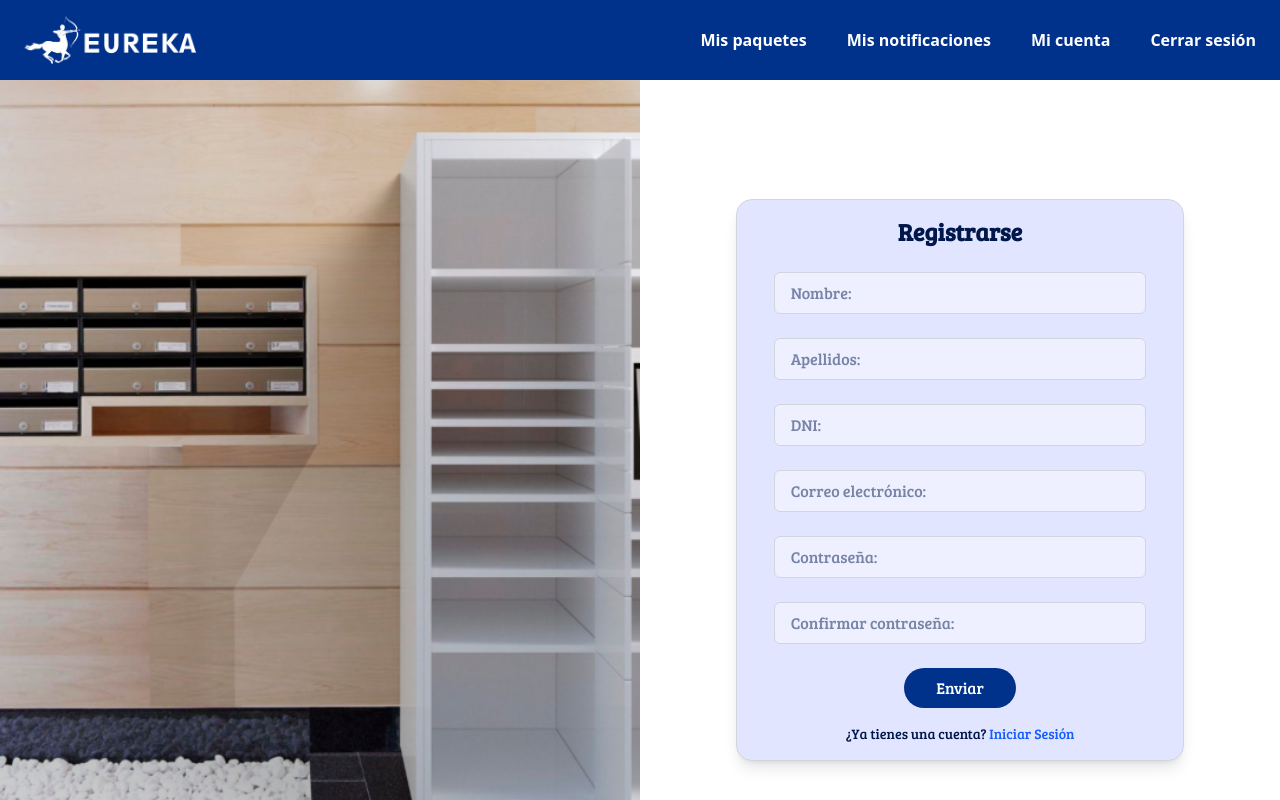
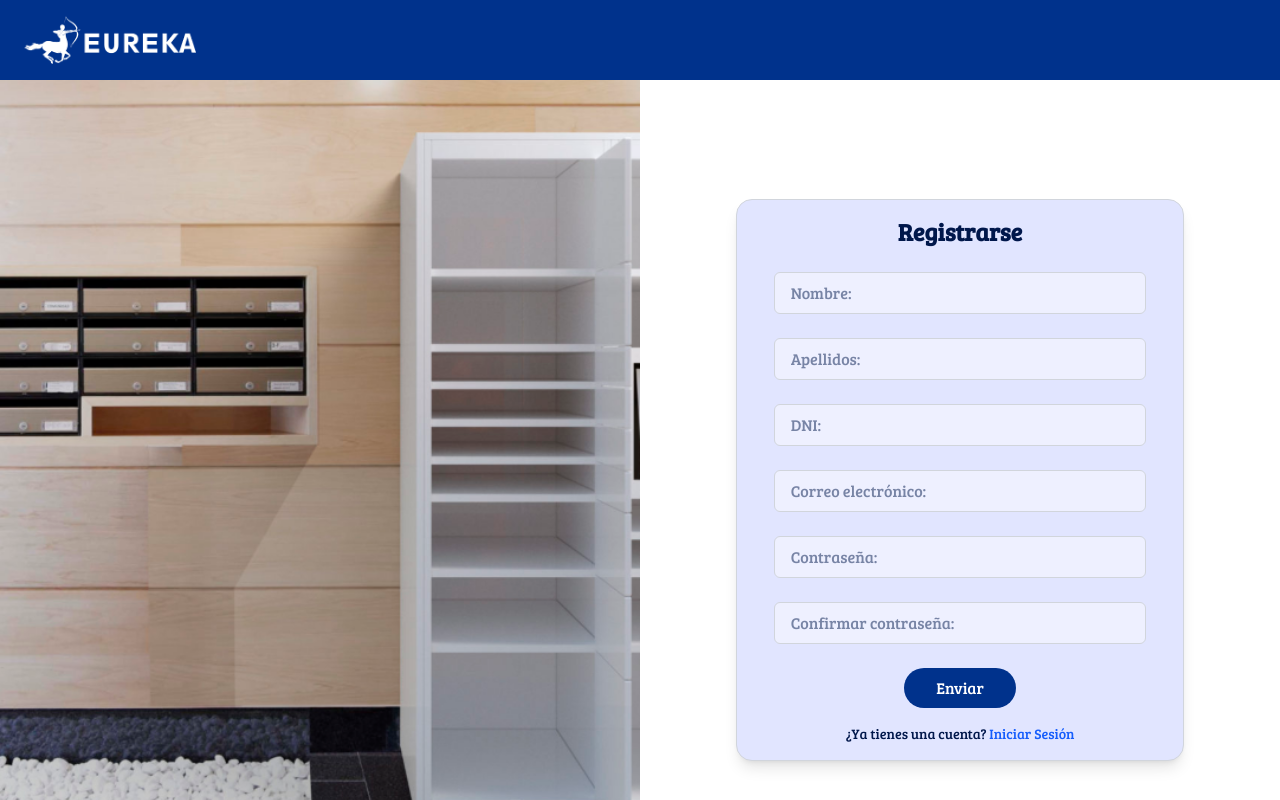
Before and after one commit to Ayuik/buzon-inteligente-FE-testing, a React (Vite) app: page /register in a window 1280 px wide. Shown: the top 800 px of the page. Built offline with nearby package versions, Linux system fonts and the light colour scheme.

Commit message:
navigation fixed

```diff
--- a/src/components/navbar.jsx
+++ b/src/components/navbar.jsx
@@ -7,12 +7,14 @@ export const Navbar = () => {
   const [menuOpen, setMenuOpen] = useState(false);
   const location = useLocation();
 
-  const isHome = location.pathname === "/";
+  const isHome = location.pathname === "/" || location.pathname === "/login" || location.pathname === "/register";
+  const isLoggedIn = !!localStorage.getItem("token");
+
 
   return (
     <nav className="bg-[#00328C] text-white px-6 py-4">
       <div className="flex justify-between items-center">
-        <Link to="/">
+      <Link to={isLoggedIn ? "/packages" : "/"}>
           <img src={logo} alt="Eureka logo" className="h-12 cursor-pointer" />
         </Link>
 
```
